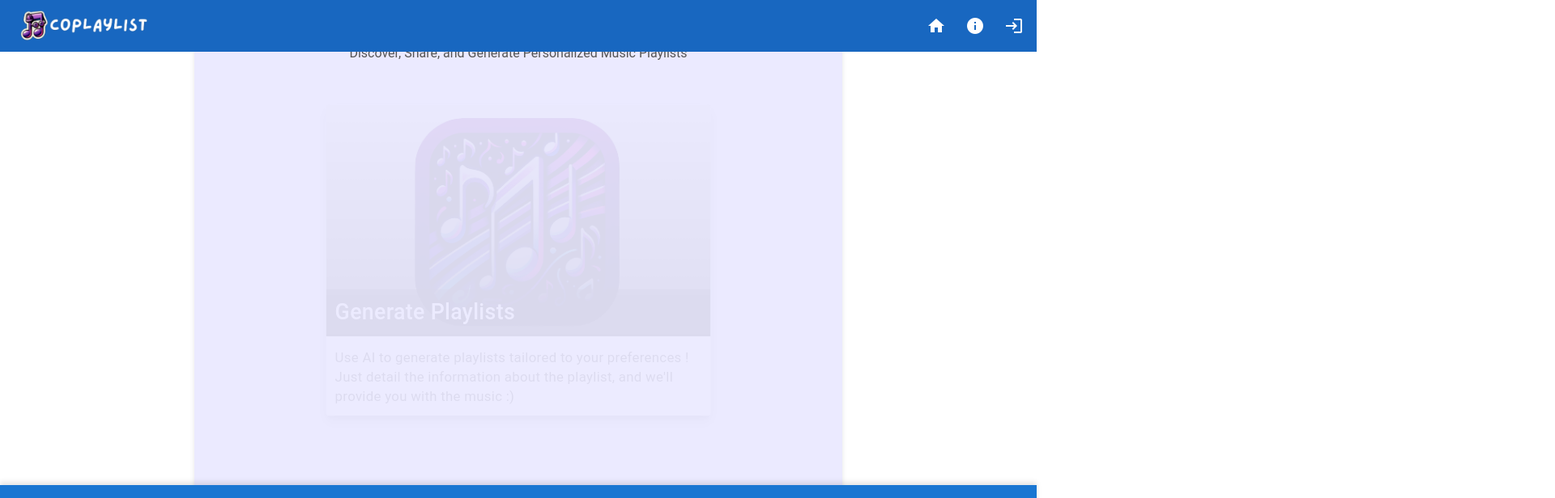
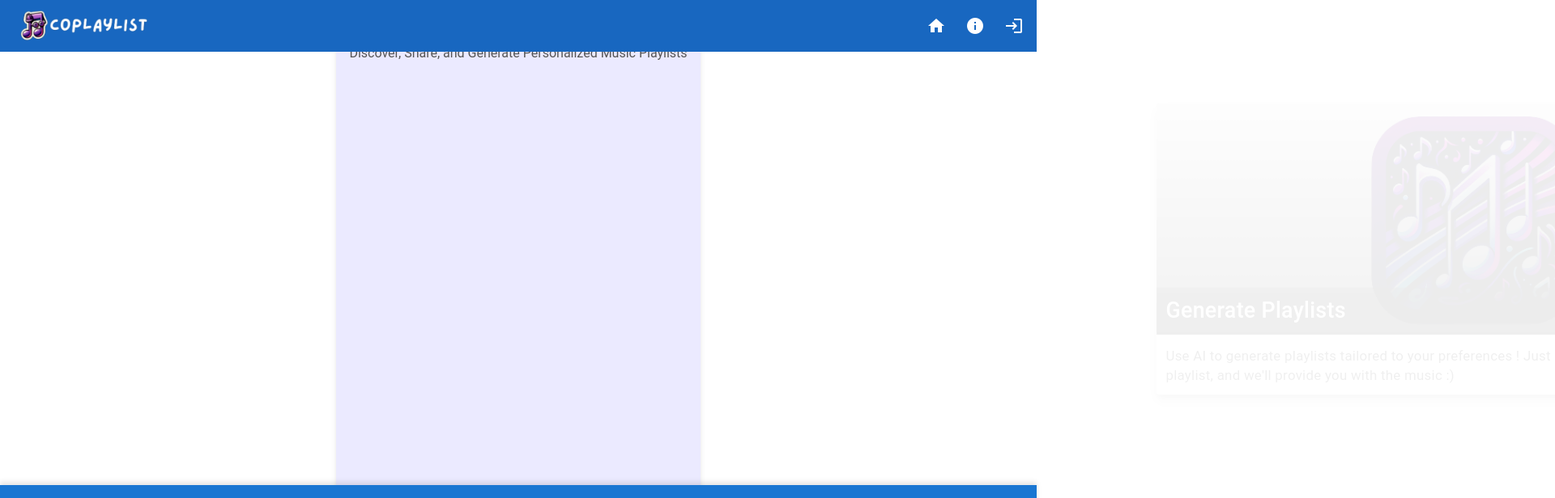
Before and after one commit to WuTangLan1/coplaylist, a Vue app: page / in a window 1280 px wide. Shown: the top 616 px of the page at 81% size, 1920 px wide, since content can reach past the window. Built offline with nearby package versions, Linux system fonts and the light colour scheme; no server answers.

Commit message:
animation works well

```diff
--- a/src/components/homeDir/home-disp/explanationContainer.vue
+++ b/src/components/homeDir/home-disp/explanationContainer.vue
@@ -39,27 +39,28 @@ export default {
       }, 5000);
     },
     beforeEnter(el) {
-        el.style.transform = 'scale(0.95)';
+      el.style.transform = 'translateX(-100%) scale(0.95)';
       el.style.opacity = '0';
     },
     enter(el, done) {
-        el.offsetHeight;
+      el.offsetHeight; // trigger reflow
       this.$nextTick(() => {
         el.style.transition = 'transform 0.8s ease, opacity 0.8s ease';
-          el.style.transform = 'scale(1)';
+        el.style.transform = 'translateX(0) scale(1)';
         el.style.opacity = '1';
         done();
       });
     },
     leave(el, done) {
       el.style.transition = 'transform 0.8s ease, opacity 0.8s ease';
-        el.style.transform = 'scale(0.95)';
+      el.style.transform = 'translateX(100%) scale(0.95)';
       el.style.opacity = '0';
-        setTimeout(() => done(), 900);
+      setTimeout(() => done(), 800); // match transition duration
     }
   }
 };
 </script>
+
 
 <template>
   <v-container class="explanation-container" fluid>
@@ -71,14 +72,16 @@ export default {
     </v-row>
     <v-row class="features-container" justify="center">
       <transition
-        name="custom-scale"
+          name="slide-fade-scale"
           mode="out-in"
+          appear
           @before-enter="beforeEnter"
           @enter="enter"
           @leave="leave"
         >
           <component :is="components[currentComponentIndex]" :key="currentComponentIndex"></component>
         </transition>
+
     </v-row>
     <v-row class="button-group" justify="space-between">
       <v-col cols="4" xs="4" sm="4" md="4" class="d-flex justify-center button-col" style="padding: 0 4px;">
@@ -203,4 +206,17 @@ export default {
 .fade-enter, .fade-leave-to {
   opacity: 0;
 }
+
+.slide-fade-scale-enter-active, .slide-fade-scale-leave-active {
+  transition: transform 0.8s ease, opacity 0.8s ease;
+}
+
+.slide-fade-scale-enter, .slide-fade-scale-leave-to {
+  transform: translateX(-100%) scale(0.95);
+  opacity: 0;
+}
+
+.slide-fade-scale-leave-active {
+  position: absolute;
+}
 </style>
```
Lines whose indentation alone changed are shown as unchanged.
